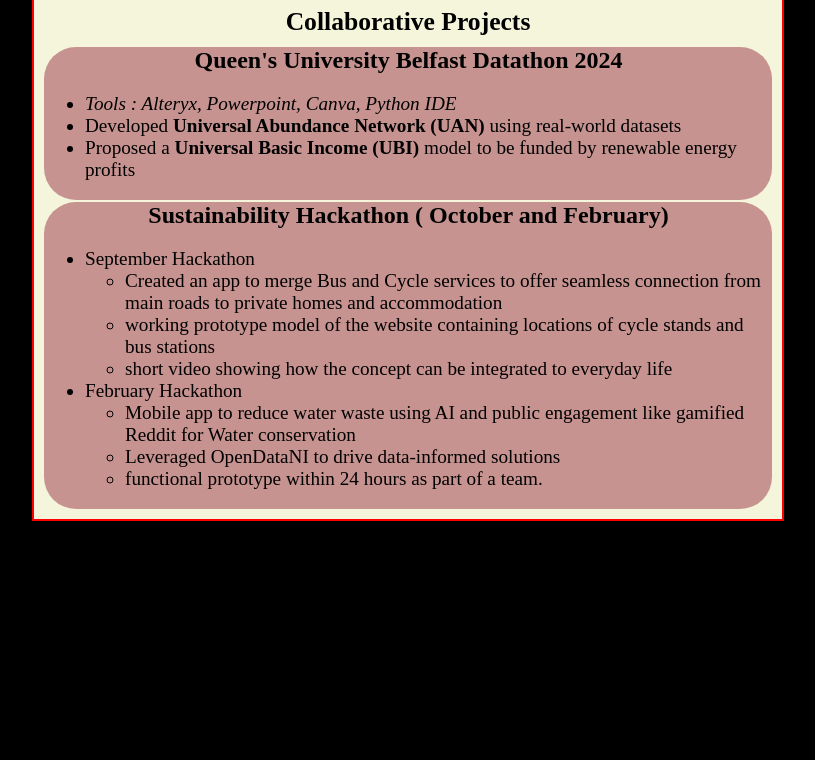
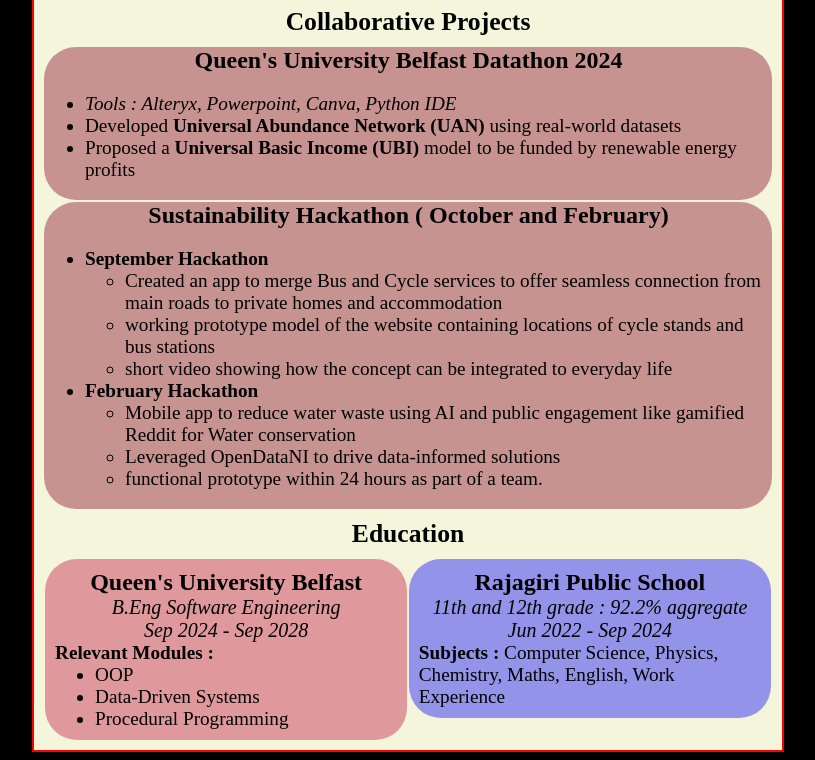
Before and after one commit to Chracker24/CV, a plain HTML site: page Html/Digital_CV.html in a window 1280 px wide. Shown: the part 1686-2446 px from the top of the page, without its empty margins (232-1047 px from the left). Before the commit the page ends 2215 px from the top, so only its background shows below. Drawn offline with Linux system fonts and the light colour scheme.

Commit message:
Added Edu, CP, PR

```diff
--- a/CSS/Digital_CV.css
+++ b/CSS/Digital_CV.css
@@ -49,16 +49,17 @@ p{
   margin:0px;
 }
 
-#TScontainer,#ProjectContainer,#CPcontainer{
+#TScontainer,#ProjectContainer,#CPcontainer,#EduContainer{
   display: flex;
   flex-wrap: wrap;
   align-items: center;
   justify-content: center;
-  height: auto;
+  height:auto;
   gap: 0.1rem;
+  width: 100%;
 }
 
-#TsLang,#TsLib,#TsTech,#TsCert,#Salary,#Lib,#Vaccine,#Datathon,#AquaSnap{
+#TsLang,#TsLib,#TsTech,#TsCert,#Salary,#Lib,#Vaccine,#Datathon,#AquaSnap,#Queens,#Rajagiri{
   display: flex;
   flex-direction: column;
   align-self: flex-start;
@@ -69,10 +70,9 @@ p{
   font-size: 1.5rem;
 }
 
-.TScontent,.PRcontent,.CPcontent{
+.TScontent,.PRcontent,.CPcontent,.EduContent{
   flex-direction: column;
-  align-self: flex-start;
-  margin-top: 0px;
+  align-self: flex-start;  margin-top: 0px;
   font-size: 1.2rem;
   text-align: left;
 }
@@ -90,3 +90,20 @@ p{
 #Datathon,#AquaSnap{
   background-color: rgb(128, 0, 32,0.4);
 }
+
+#Queens,#Rajagiri{
+  width: 47%;
+  display: flex;
+  flex-direction: column;
+  flex-wrap: wrap;
+  padding: 10px;
+}
+
+#Queens{
+  background-color: RGB(191, 13, 62,0.4);
+}
+
+#Rajagiri{
+  background-color: rgb(0, 0, 255,0.4);
+
+}
--- a/Html/Digital_CV.html
+++ b/Html/Digital_CV.html
@@ -266,7 +266,7 @@
           <div class="CPcontent">
             <ul>
               <li>
-                September Hackathon
+                <b>September Hackathon</b>
                 <ul>
                   <li>
                     Created an app to merge Bus and Cycle services to offer seamless connection from main roads to private homes and accommodation
@@ -279,7 +279,7 @@
                   </li>
                 </ul>
                 <li>
-                  February Hackathon
+                  <b>February Hackathon</b>
                   <ul>
                     <li>
                       Mobile app to reduce water waste using AI and public engagement like gamified Reddit for Water conservation
@@ -297,5 +297,67 @@
           </div>
         </div>
       </div>
+      <p>
+        <b>
+          Education
+        </b>
+      </p>
+      <div id="EduContainer">
+        <div id="Queens">
+          <b>
+            Queen's University Belfast
+          </b>
+          <p style="font-size: 20px;">
+            <i>
+              B.Eng Software Engineering
+              <br>
+              Sep 2024 - Sep 2028
+            </i>
+            <br>
+          </p>
+          <div class="EduContent">
+            <p>
+              <b>
+                Relevant Modules :
+              </b>
+              <ul style="margin: 0px;">
+                <li>
+                  OOP
+                </li>
+                <li>
+                  Data-Driven Systems
+                </li>
+                <li>
+                  Procedural Programming
+                </li>
+              </ul>
+            </p>
+          </div>
+        </div>
+        <div id="Rajagiri">
+          <p>
+            <b>
+              Rajagiri Public School
+            </b>
+          </p>
+          <p style="font-size: 20px;">
+            <i>
+              11th and 12th grade : 92.2% aggregate
+              <br>
+              Jun 2022 - Sep 2024
+            </i>
+            <br>
+
+          </p>
+          <div class="EduContent">
+            <p>
+              <b>
+                Subjects :
+              </b>
+              Computer Science, Physics, Chemistry, Maths, English, Work Experience
+            </p>
+          </div>
+        </div>
+      </div>
     </div>
   </body>
```
Also changed, not shown: Images/Queens.png (added).
